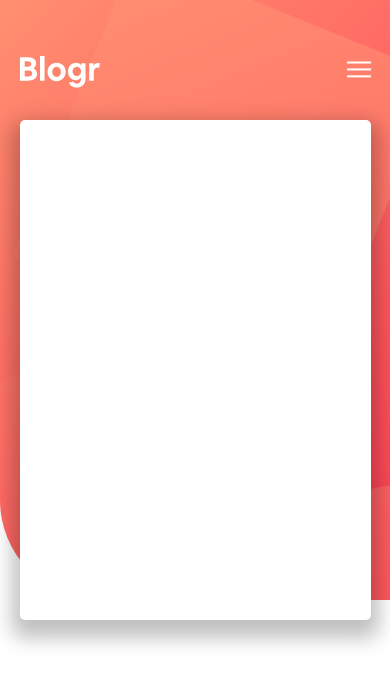
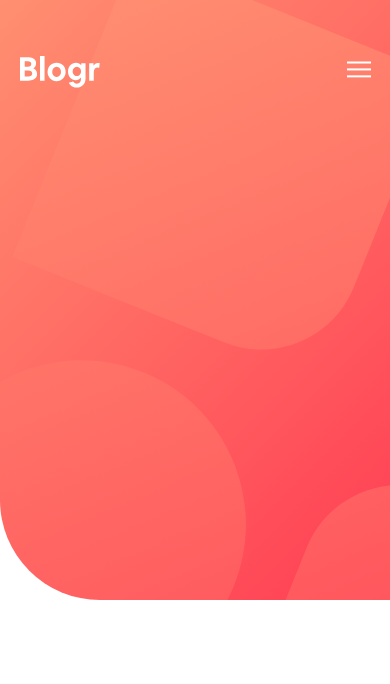
Before and after one commit to tkressma/blogr-landing-page, a React (Create React App) app: page / in a window 390 px wide. Shown: the top 684 px of the page. Built offline with nearby package versions, Linux system fonts and the light colour scheme.

Commit message:
Add mobile menu overlay on click

```diff
--- a/src/components/Header/MobileNav/MobileNav.js
+++ b/src/components/Header/MobileNav/MobileNav.js
@@ -1,11 +1,26 @@
 import React, { useState } from "react";
-import NavLinks from "./NavLinks";
-import Accessibility from "../Accessibility";
+import Link from "../Nav/Link";
 import styles from "../Nav/NavLinks.module.css";
 import MobileMenu from "../Nav/MobileMenu";
 
 const MobileNav = (props) => {
-  return <MobileMenu />;
+  const [menuIsOpen, setMenuIsOpen] = useState(false);
+  return (
+    <React.Fragment>
+      <MobileMenu
+        isOpen={menuIsOpen}
+        toggle={() => setMenuIsOpen(!menuIsOpen)}
+        className={props.className}
+      />{" "}
+      {menuIsOpen && (
+        <ul className={`${props.className} ${styles["links-wrapper-mobile"]}`}>
+          <Link name="Product" />
+          <Link name="Company" />
+          <Link name="Connect" />
+        </ul>
+      )}
+    </React.Fragment>
+  );
 };
 
 export default MobileNav;
--- a/src/components/Header/Nav/Nav.js
+++ b/src/components/Header/Nav/Nav.js
@@ -4,7 +4,7 @@
 import Logo from "./Logo";
 import NavLinks from "./NavLinks";
 import Accessibility from "../Accessibility";
-import MobileMenu from "./MobileMenu";
+import MobileNav from "../MobileNav/MobileNav";
 
 const Nav = () => {
   const isMobile = useMediaQuery({ maxWidth: 768 });
@@ -15,15 +15,11 @@
   return (
     <nav className={styles.navbar}>
       <Logo className={styles["navbar--left"]} />
-      <NavLinks
-        className={styles["navbar--middle"]}
-        isMobile={isMobile}
-        menuOpen={menuIsOpen}
-      />
+      {!isMobile && <NavLinks className={styles["navbar--middle"]} />}
       {!isMobile && (
         <Accessibility className={styles["navbar--right"]} nav="true" />
       )}
-      {isMobile && <MobileMenu toggle={toggleMenu} isOpen={menuIsOpen} />}
+      {isMobile && <MobileNav className={styles["navbar--right"]} />}
     </nav>
   );
 };
--- a/src/components/Header/Nav/NavLinks.js
+++ b/src/components/Header/Nav/NavLinks.js
@@ -1,11 +1,8 @@
 import styles from "./NavLinks.module.css";
 import Link from "./Link";
 const NavLinks = (props) => {
-  const wrapperClass = props.isMobile
-    ? "links-wrapper-mobile"
-    : "links-wrapper";
   return (
-    <ul className={`${props.className} ${styles[wrapperClass]}`}>
+    <ul className={`${props.className} ${styles["links-wrapper"]}`}>
       <Link name="Product" />
       <Link name="Company" />
       <Link name="Connect" />
```
